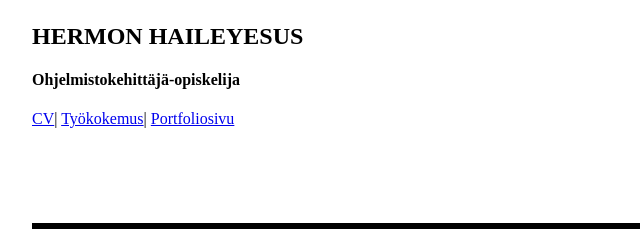
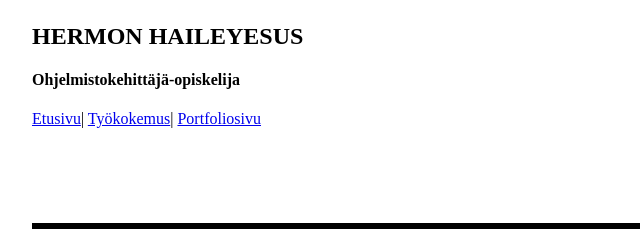
Before and after one commit to Hermon-Haileyesus/Web-ohjelmointi-1, a plain HTML site: page Cv-sivu.html in a window 1280 px wide. Shown: the part 91-331 px from the top of the page, 108-748 px from the left. Drawn offline with Linux system fonts and the light colour scheme.

Commit message:
I chage the name of page from CV to Etusivu

```diff
--- a/Cv-sivu.html
+++ b/Cv-sivu.html
@@ -40,7 +40,7 @@
                 <br><br>
                 <h1 style="text-transform: uppercase;">Hermon Haileyesus</h1>
                 <h4>Ohjelmistokehittäjä-opiskelija</h4>
-                <nav><a href="Cv-sivu.html">CV</a>|
+                <nav><a href="Cv-sivu.html">Etusivu</a>|
                     <a href="työkokemus.html">Työkokemus</a>|
                     <a href="./portfolio/index.html">Portfoliosivu</a>
                 </nav>
```
Also changed, not shown: portfolio/mediasivu.html (+1 -0 lines), työkokemus.html (+1 -1 lines).
